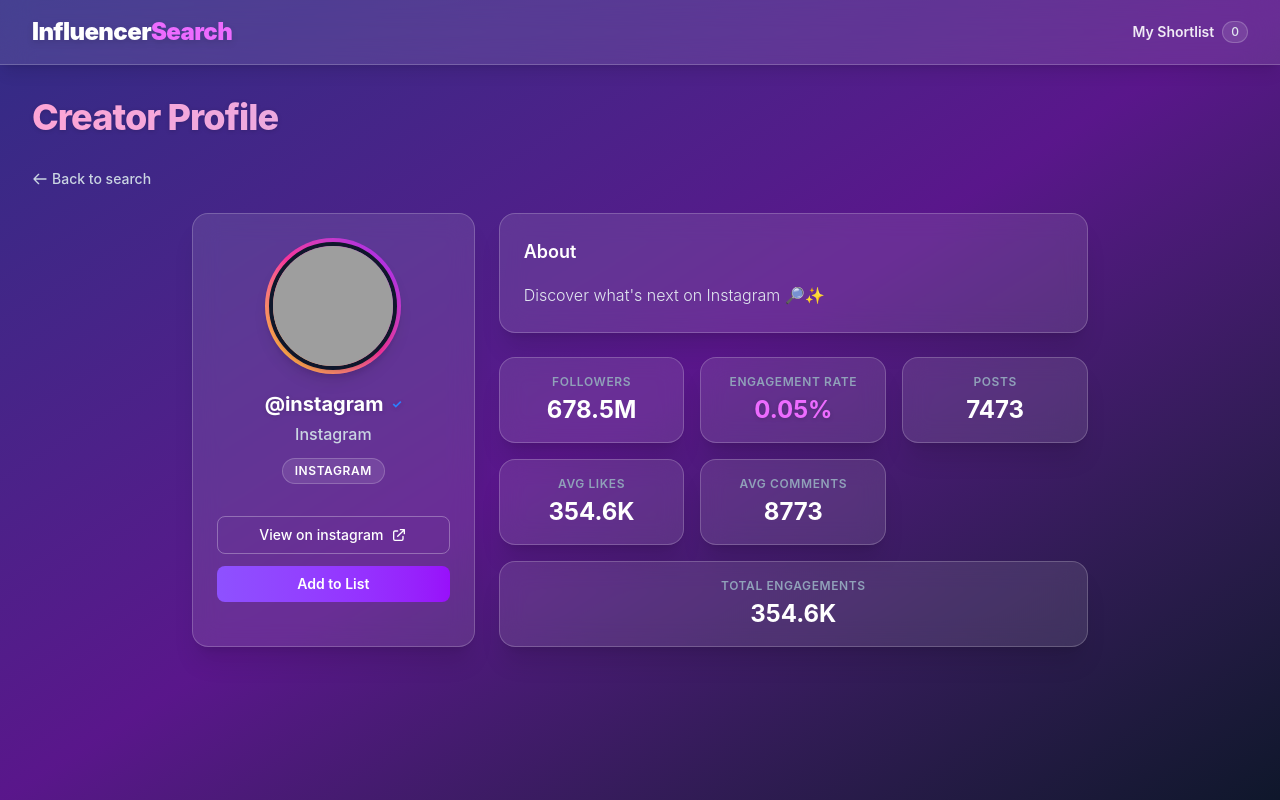
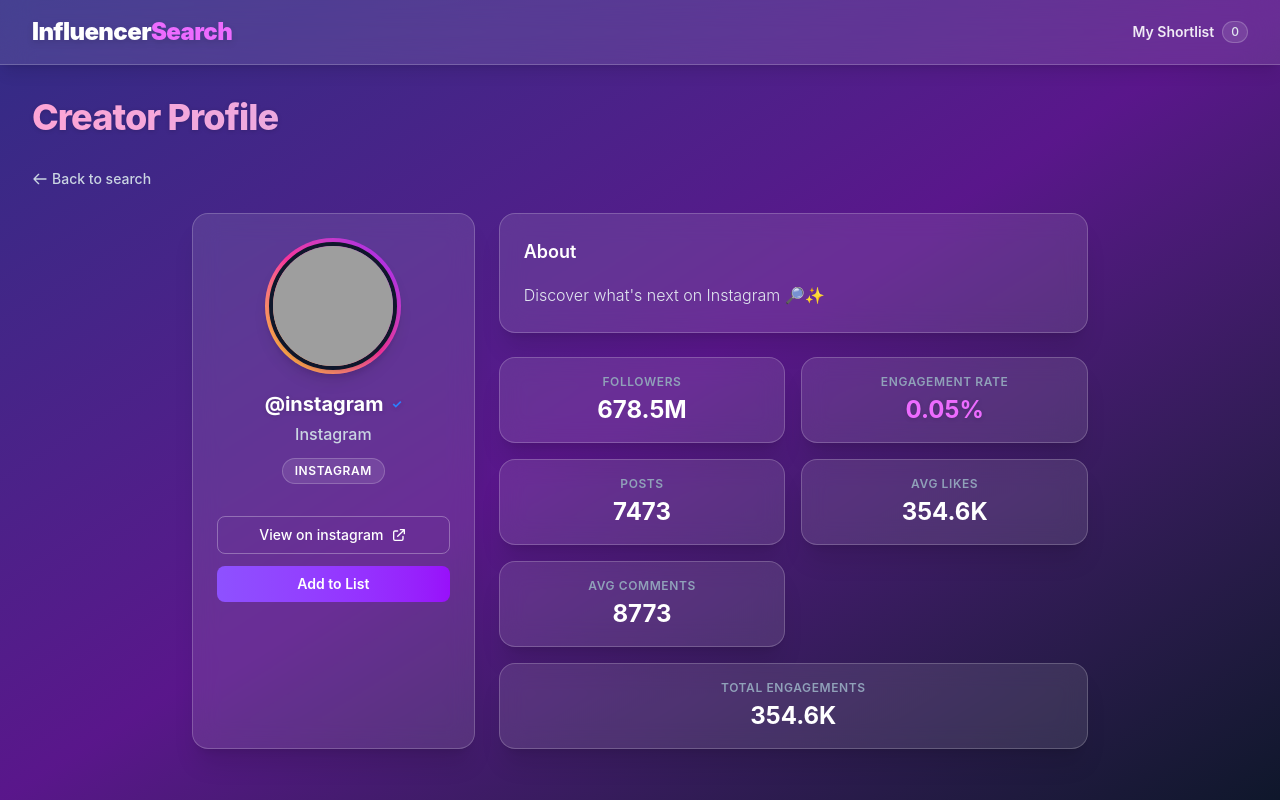
Before and after one commit to PrashanthTiwari2905/wobb-vibe, a React (Vite) app: page / in a window 1280 px wide. Both pictures are taken after a click on the element 226 px from the left and 627 px from the top of the page. Built offline with nearby package versions, Linux system fonts and the light colour scheme; grey boxes are pictures that could not be loaded.

Commit message:
refactor(ui): profile detail layout, bio placeholder styling, shortlist empty username fallback

```diff
--- a/src/components/ProfileCard.tsx
+++ b/src/components/ProfileCard.tsx
@@ -43,10 +43,10 @@
         </div>
         <div className="text-center mb-4">
           <div className="font-bold text-lg text-white flex items-center justify-center gap-1">
-            <span className="truncate max-w-[180px] drop-shadow-sm">@{profile.username}</span>
+            <span className="truncate max-w-[180px] drop-shadow-sm">{profile.username ? `@${profile.username}` : "Unknown Creator"}</span>
             <VerifiedBadge verified={profile.is_verified} />
           </div>
-          <div className="text-sm text-slate-300 mt-1 line-clamp-1">{profile.fullname}</div>
+          <div className="text-sm text-slate-300 mt-1 line-clamp-1">{profile.fullname || "Unknown Creator"}</div>
         </div>
 
         <div className="w-full grid grid-cols-2 gap-2 text-center bg-black/20 p-3 rounded-lg mt-auto mb-4 border border-white/10 backdrop-blur-sm">
--- a/src/pages/ProfileDetailPage.tsx
+++ b/src/pages/ProfileDetailPage.tsx
@@ -142,11 +142,11 @@
           <Card className="p-6">
             <h3 className="text-lg font-semibold text-white mb-4">About</h3>
             <p className="text-slate-200 whitespace-pre-wrap leading-relaxed font-light">
-              {user.description || "No bio provided."}
+              {user.description || <span className="italic text-white/40">No bio provided.</span>}
             </p>
           </Card>
 
-          <div className="grid grid-cols-2 sm:grid-cols-3 gap-4">
+          <div className="grid grid-cols-2 gap-4">
             <Card className="p-4 text-center">
               <div className="text-xs text-slate-400 uppercase tracking-wider font-semibold mb-1">Followers</div>
               <div className="text-2xl font-bold text-white">{formatFollowers(displayFollowers)}</div>
@@ -186,7 +186,7 @@
             )}
 
             {user.engagements !== undefined && (
-              <Card className="p-4 text-center sm:col-span-3">
+              <Card className="p-4 text-center col-span-2">
                 <div className="text-xs text-slate-400 uppercase tracking-wider font-semibold mb-1">Total Engagements</div>
                 <div className="text-2xl font-bold text-white">{formatFollowers(user.engagements)}</div>
               </Card>
--- a/src/pages/ShortlistPage.tsx
+++ b/src/pages/ShortlistPage.tsx
@@ -40,10 +40,10 @@
                 </div>
                 <div className="text-center mb-4">
                   <Link to={`/profile/${profile.username || profile.user_id}`} className="font-bold text-lg text-white hover:text-fuchsia-300 transition-colors flex items-center justify-center gap-1 drop-shadow-sm">
-                    <span className="truncate max-w-[180px]">@{profile.username}</span>
+                    <span className="truncate max-w-[180px]">{profile.username ? `@${profile.username}` : "Unknown Creator"}</span>
                     <VerifiedBadge verified={profile.is_verified} />
                   </Link>
-                  <div className="text-sm text-slate-300 mt-1 line-clamp-1">{profile.fullname}</div>
+                  <div className="text-sm text-slate-300 mt-1 line-clamp-1">{profile.fullname || "Unknown Creator"}</div>
                 </div>
 
                 <div className="w-full text-center bg-black/20 p-3 rounded-lg mt-auto mb-4 border border-white/10 backdrop-blur-sm">
```
